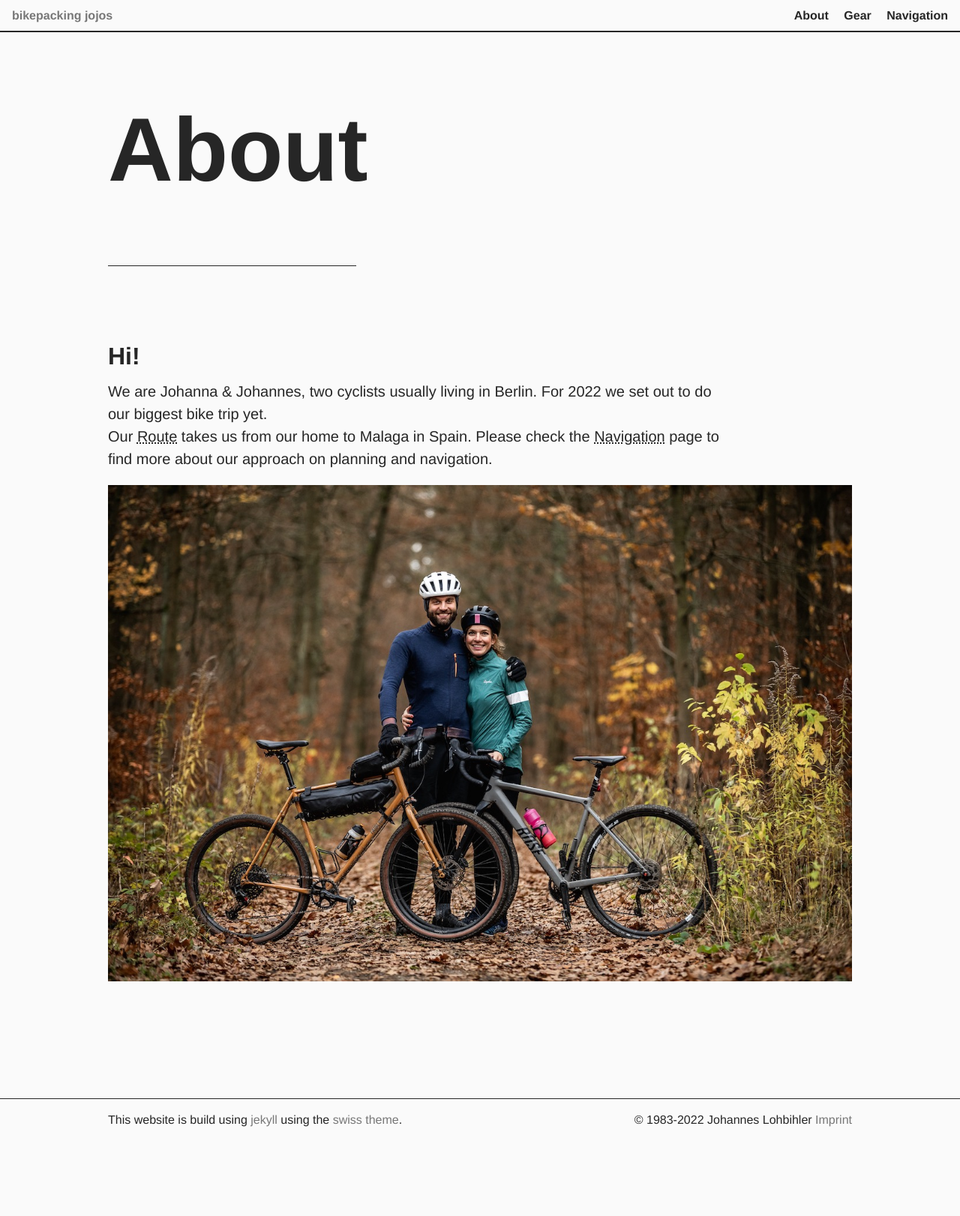
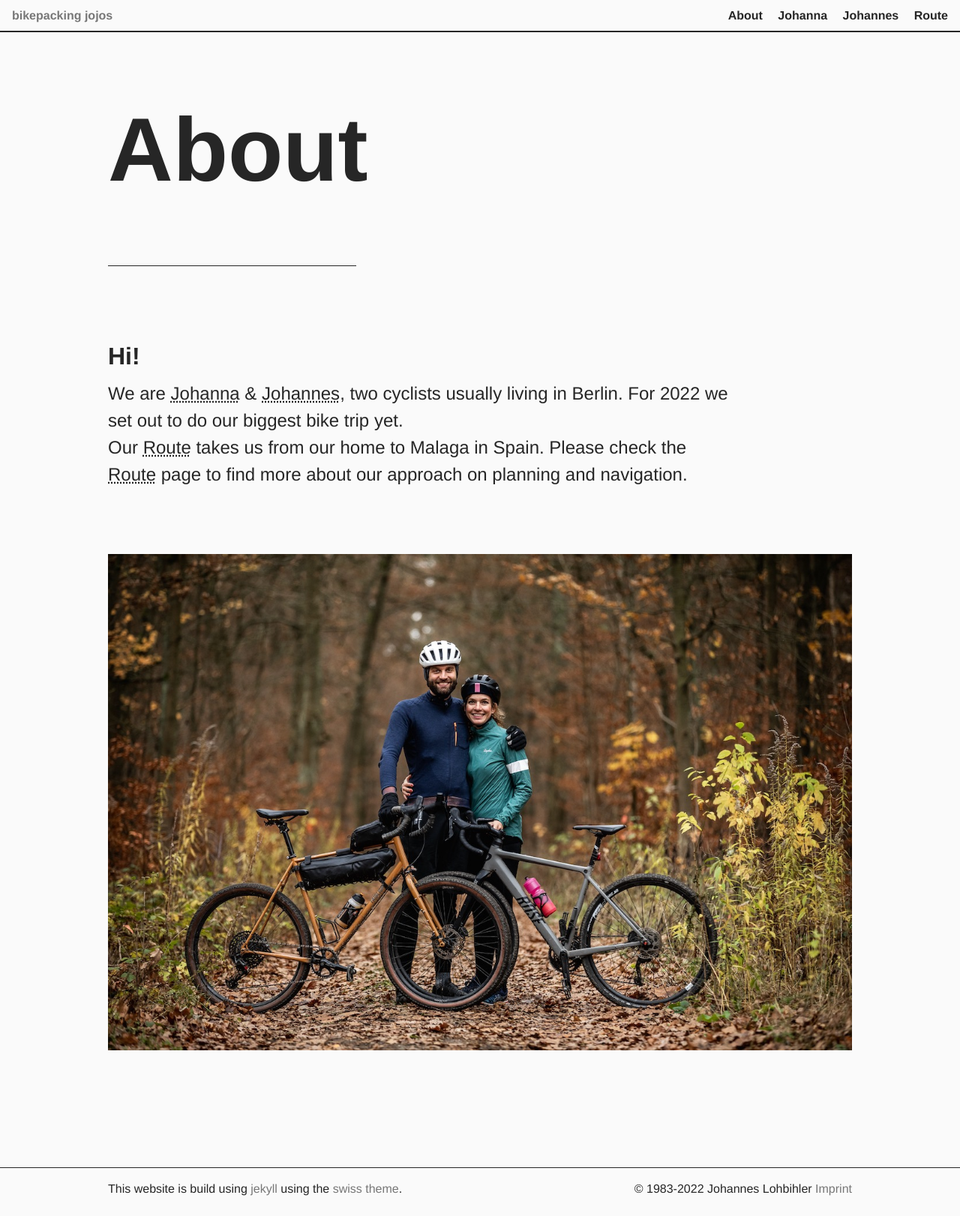
Before and after one commit to nevvkid/bikepacking-jojos.de, a Jekyll site: the page built from about.md, in a window 1280 px wide. Shown: the whole page at 75% size. Built offline with Jekyll 4.4.1, drawn with Linux system fonts in a browser that asks for light colours; before the commit the page ends 1530 px from its top, so only the background shows below that.

Commit message:
design tweaks

```diff
--- a/_sass/_components.scss
+++ b/_sass/_components.scss
@@ -36,6 +36,8 @@ code {
     }
 
   }
+
+  h3, .h3 { font-size: $h3-size; }
 
   ul, ol {
     padding-left: 40px;
--- a/_sass/_utilities.scss
+++ b/_sass/_utilities.scss
@@ -101,6 +101,8 @@
 .px-4 { padding-left: $spacer-4; padding-right:  $spacer-4; }
 .py-4 { padding-top: $spacer-4;  padding-bottom: $spacer-4; }
 
+.pb-4 { padding-bottom: $spacer-4; }
+
 /* Margin */
 .mx-auto { margin-left: auto; margin-right: auto; }
 
--- a/about.md
+++ b/about.md
@@ -6,7 +6,9 @@ layout: page
 
 
 ## Hi!
-We are Johanna & Johannes, two cyclists usually living in Berlin. For 2022 we set out to do our biggest bike trip yet.
-Our [Route](/navigation/) takes us from our home to Malaga in Spain. Please check the [Navigation](/navigation/) page to find more about our approach on planning and navigation.
+We are [Johanna](/johanna/) & [Johannes](/johannes/), two cyclists usually living in Berlin. For 2022 we set out to do our biggest bike trip yet.
+Our [Route](/route/) takes us from our home to Malaga in Spain. Please check the [Route](/route/) page to find more about our approach on planning and navigation.
+{: class="h3 col-9 sm-width-full pb-4"}
+
 
 ![Orbea-Pachamama-Berlin](/uploads/Orbea-Pachamama-Berlin-RB-Web-49.jpeg)
```
Also changed, not shown: gear.md (deleted, +0 -7 lines), johanna.md (added, +12 -0 lines), johannes.md (added, +15 -0 lines), navigation.md (deleted, +0 -11 lines), route.md (added, +11 -0 lines).
